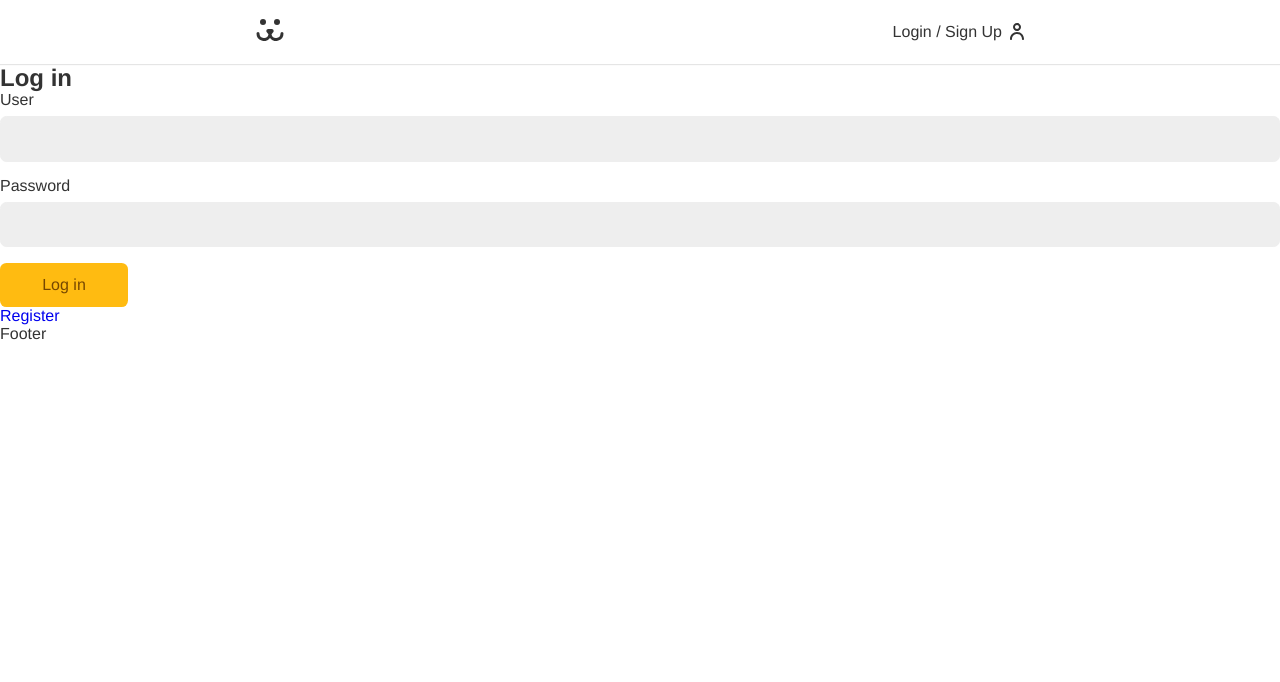
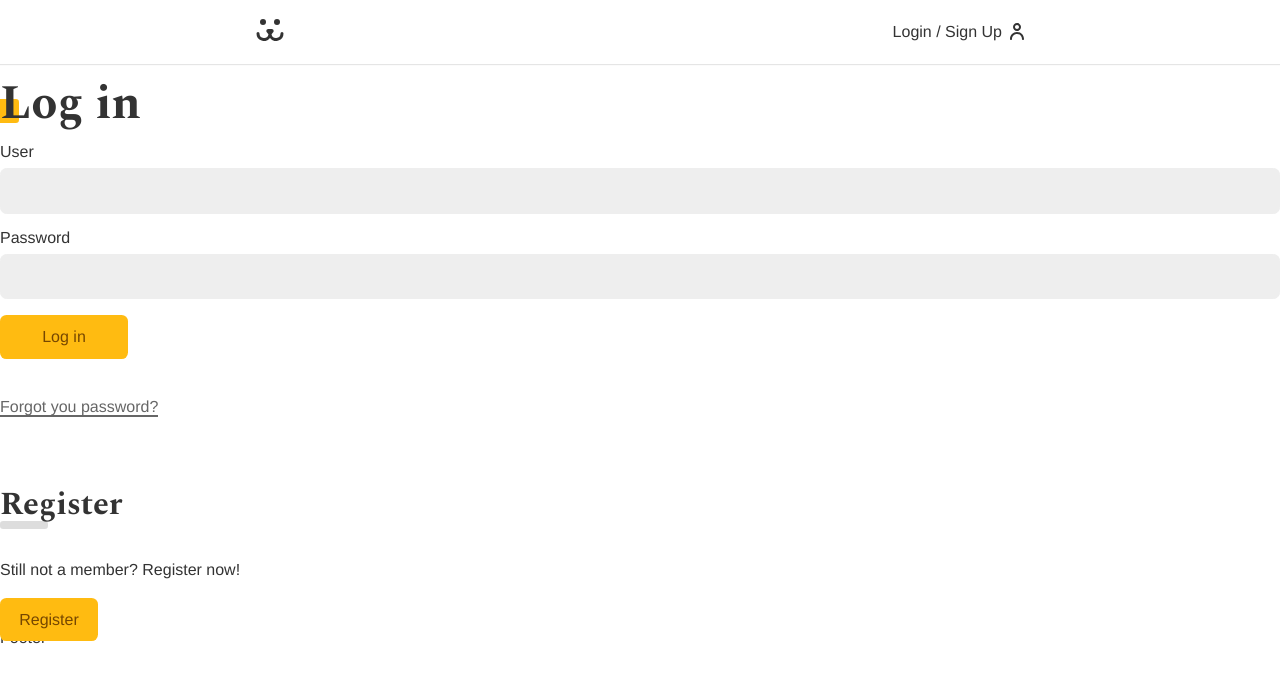
Before and after one commit to isabellerod/Dogs, a React (Vite) app: page /login in a window 1280 px wide. Shown: the top 682 px of the page. Built offline with nearby package versions, Linux system fonts and the light colour scheme.

Commit message:
Login page styled

```diff
--- a/src/App.css
+++ b/src/App.css
@@ -1,3 +1,5 @@
+@import url('https://fonts.googleapis.com/css2?family=Spectral:wght@700&display=swap');
+
 * {
   box-sizing: border-box;
 }
@@ -35,6 +37,7 @@
 
 a {
   text-decoration: none;
+  color: #333;
 }
 
 .container {
@@ -42,3 +45,38 @@
   padding: 0 1rem;
   margin: 0 auto;
 }
+
+.title {
+  font-family: var(--type-second);
+  line-height: 1;
+  font-size: 3rem;
+  margin: 1rem 0;
+  position: relative;
+  z-index: 1;
+}
+
+.title::after {
+  content: '';
+  display: block;
+  width: 1.5rem;
+  height: 1.5rem;
+  background: #fb1;
+  position: absolute;
+  bottom: 5px;
+  left: -5px;
+  border-radius: .2rem;
+  z-index: -1;
+}
+
+.animeLeft {
+  opacity: 0;
+  transform: translateX(-20px);
+  animation: animeLeft .3s forwards;
+}
+
+@keyframes animeLeft {
+  to {
+    opacity: 1;
+    transform: initial;
+  }
+}
--- /dev/null
+++ b/src/Components/Helper/Error.jsx
@@ -0,0 +1,10 @@
+import React from 'react'
+
+const Error = ({ error }) => {
+  if (!error) return null;
+  return (
+    <p style={{ color: '#f31', margin: '1rem 0' }}>{error}</p>
+  )
+}
+
+export default Error
--- a/src/Components/Login/LoginForm.jsx
+++ b/src/Components/Login/LoginForm.jsx
@@ -4,6 +4,9 @@
 import Button from '../Forms/Button';
 import useForm from '../../Hooks/useForm';
 import { UserContext } from '../../Hooks/useContext';
+import Error from '../Helper/Error';
+import styles from './LoginForm.module.css';
+import stylesBtn from '../Forms/Button.module.css';
 
 const LoginForm = () => {
   const username = useForm();
@@ -19,15 +22,21 @@
   }
 
   return (
-    <section>
-      <h1>Log in</h1>
-      <form action="" onSubmit={handleSubmit}>
+    <section className='animeLeft'>
+      <h1 className='title'>Log in</h1>
+      <form className={styles.form} onSubmit={handleSubmit}>
         <Input label='User' type='text' name='username' {...username} />
         <Input label='Password' type='password' name='password' {...password} />
         {loading ? <Button disabled>Loading...</Button> : <Button>Log in</Button>}
-        {error && <p>{error}</p>}
+        <Error error={error} />
       </form>
-      <Link to='/login/create'>Register</Link>
+      <Link className={styles.lost} to='login/lost'>Forgot you password?</Link>
+      <div className={styles.register}>
+        <h2 className={styles.subtitle}>Register</h2>
+        <p>Still not a member? Register now!</p>
+        <Link className={stylesBtn.button} to='/login/create'>Register</Link>
+      </div>
+
     </section>
   );
 };
--- /dev/null
+++ b/src/Components/Login/LoginForm.module.css
@@ -0,0 +1,42 @@
+.form {
+  margin-bottom: 2rem;
+}
+
+.lost {
+  display: inline-block;
+  color: #666;
+  padding: .5rem 0;
+  line-height: 1;
+}
+
+.lost::after {
+  content: '';
+  height: 2px;
+  width: 100%;
+  background: currentColor;
+  display: block;
+}
+
+.register {
+  margin-top: 4rem;
+}
+
+.register p {
+  margin-top: 2rem;
+  margin-bottom: 2rem;
+}
+
+.subtitle {
+  font-family: var(--type-second);
+  line-height: 1;
+  font-size: 2rem;
+}
+
+.subtitle::after {
+  content: '';
+  display: block;
+  background: #ddd;
+  height: .5rem;
+  width: 3rem;
+  border-radius: .2rem;
+}
```
